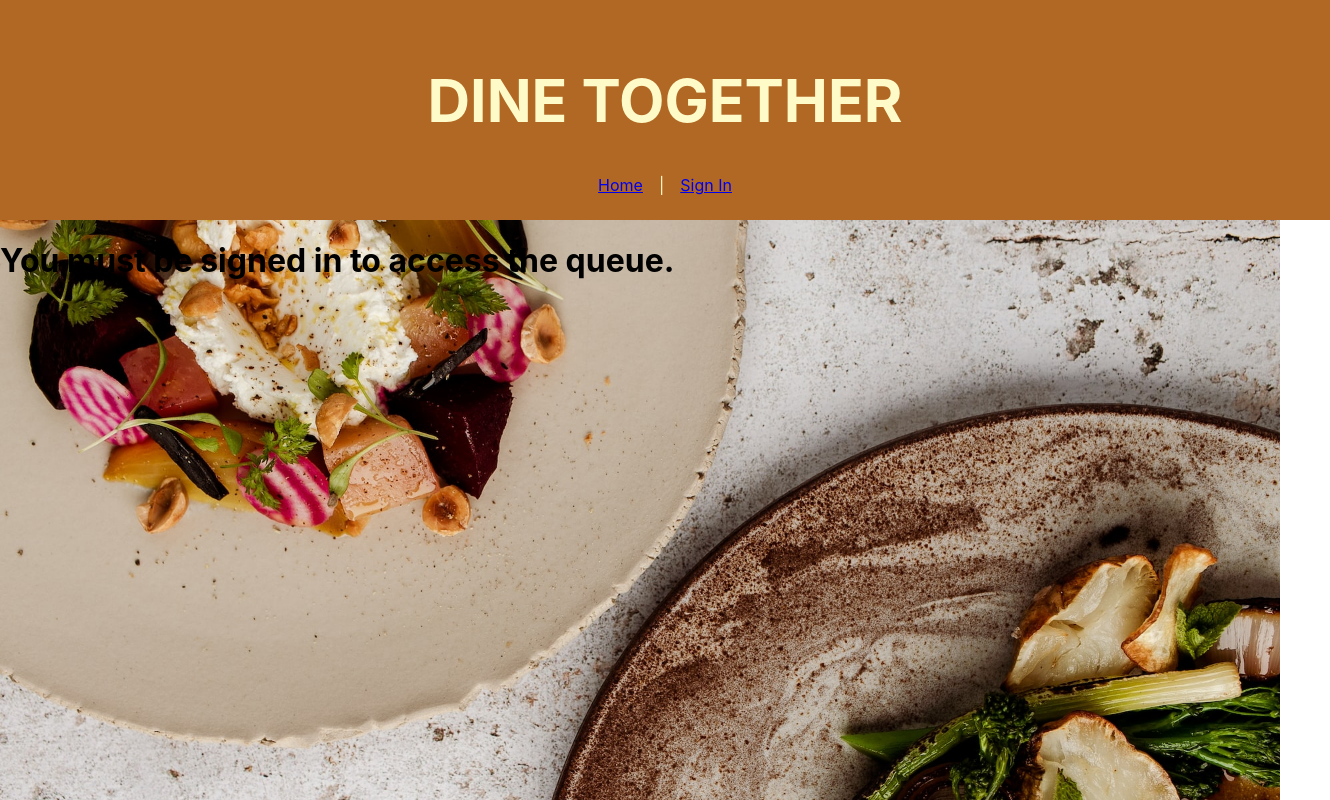
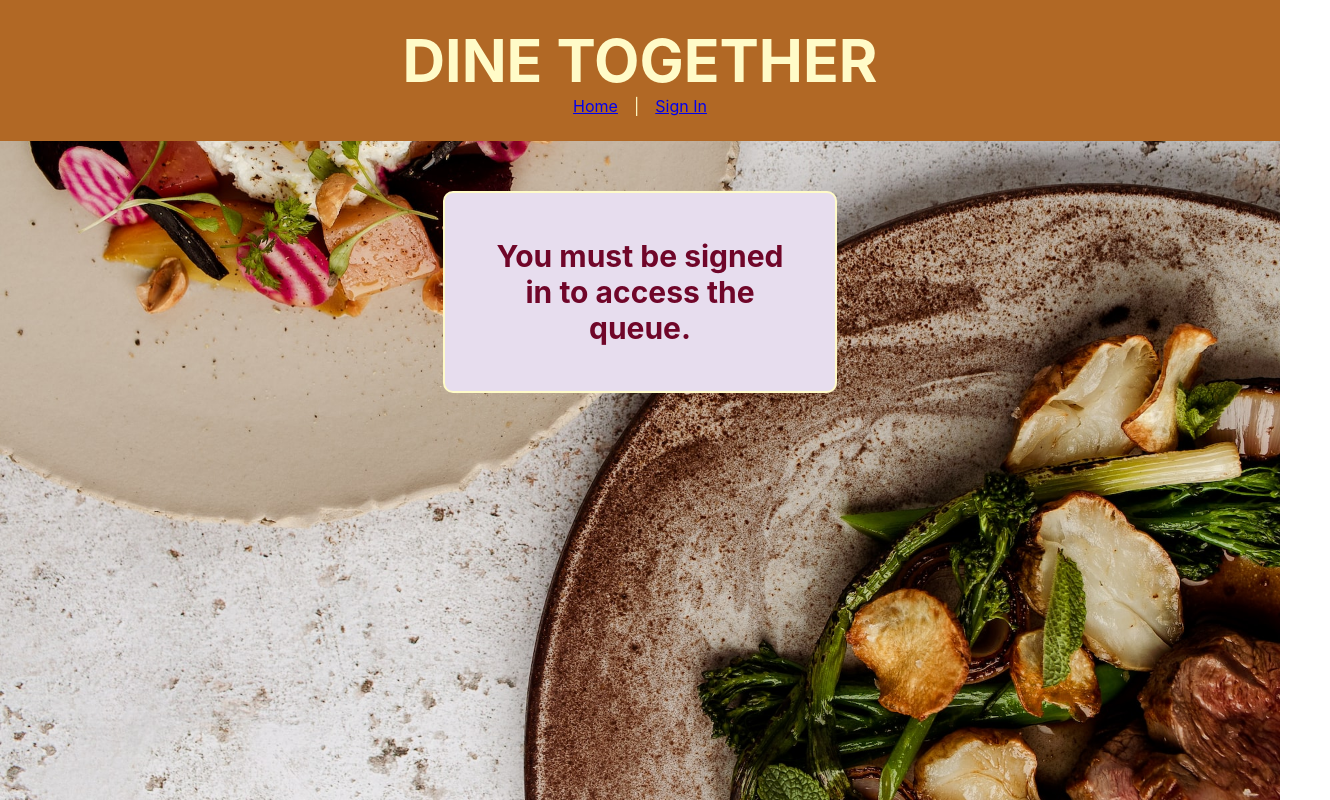
Before and after one commit to AsheUrban/Dine-Together, a React (Create React App) app: page / in a window 1280 px wide. Shown: the whole page, 1330 px wide, since content can reach past the window. Built offline with nearby package versions, Linux system fonts and the light colour scheme; no server answers; the database is empty.

Commit message:
Update UI, minor tweaks, update language, general aesthetic tidying

```diff
--- a/src/components/Background.js
+++ b/src/components/Background.js
@@ -3,9 +3,12 @@ import { Link } from 'react-router-dom';
 import styled from 'styled-components';
 import platedfood from '../img/platedfood.jpg';
 
+
 const BackgroundStyles = styled.div`
 z-index: -5;
 position: fixed;
+top: 0;
+left: 0;
 width: 100vw;
 height: 100vh;
 background-image: url(${platedfood});
--- a/src/components/EditPostForm.js
+++ b/src/components/EditPostForm.js
@@ -19,7 +19,7 @@ function EditPostForm (props) {
     <React.Fragment>
       <ReusableForm
         formSubmissionHandler={handleEditPostFormSubmission}
-        buttonText='Update Post' />
+        buttonText='Update Restaurant' />
     </React.Fragment>
   );
 }
--- a/src/components/Header.js
+++ b/src/components/Header.js
@@ -9,14 +9,17 @@ const DineTogetherHeader = styled.div`
   padding: 25px;
   margin: auto;
   background-color: #B16825;
+  box-sizing: border-box;
 `;
 
 const H1 = styled.h1`
   font-size: 59px;
+  margin: 0;
 `
 const Center = styled.div`
   display: flex;
   justify-content: center;
+  margin-top: 0;
 `;
 
 function Header(){
--- a/src/components/NewPostForm.js
+++ b/src/components/NewPostForm.js
@@ -19,7 +19,7 @@ function NewPostForm(props){
     <React.Fragment>
       <ReusableForm
         formSubmissionHandler={handleNewPostFormSubmission}
-        buttonText='Add Post' />
+        buttonText='Add Restaurant' />
     </React.Fragment>
   );
 }
--- a/src/components/PostControl.js
+++ b/src/components/PostControl.js
@@ -39,6 +39,23 @@ function PostControl() {
     padding: 25px;
     margin: auto;
   `;
+
+  const DineTogetherPosts = styled.div`
+    background-color: #E7DDEE;
+    width: 300px;
+    margin: auto;
+    margin-top: 50px;
+    padding: 45px;
+    border: 2px solid #fffbc8;
+    text-align: center;
+    border-radius: 10px;
+    `;
+
+  const H1 = styled.h1`
+    font-size: 30px;
+    color: #700629;
+    margin: 0;
+    `;
 
   useEffect(() => {
     function updatePostElapsedWaitTime() {
@@ -131,7 +148,9 @@ function PostControl() {
   if (auth.currentUser == null) {
     return (
       <React.Fragment>
-        <h1>You must be signed in to access the queue.</h1>
+        <DineTogetherPosts>
+           <H1>You must be signed in to access the queue.</H1>
+        </DineTogetherPosts>
       </React.Fragment>
     )
   } else if (auth.currentUser != null) {
@@ -160,7 +179,7 @@ function PostControl() {
       currentlyVisibleState = <PostList
       onPostSelection={handleChangingSelectedPost}
       postList={mainPostList} />;
-      buttonText = 'Add Post';
+      buttonText = 'Add Restaurant';
     }
     return (
       <>
--- a/src/components/PostDetail.js
+++ b/src/components/PostDetail.js
@@ -53,8 +53,8 @@ const Button = styled.button`
         <H1>{post.names}</H1>
         <H3>{post.location}</H3>
         <p><em>{post.issue}</em></p>
-        <Button onClick={onClickingEdit}>Update Post</Button>
-        <Button onClick={()=> onClickingDelete(post.id)}>Close Post</Button>
+        <Button onClick={onClickingEdit}>Update Restaurant</Button>
+        <Button onClick={()=> onClickingDelete(post.id)}>Delete Restaurant</Button>
         </DineTogetherPosts>
     </React.Fragment>
   );
--- a/src/components/PostList.js
+++ b/src/components/PostList.js
@@ -13,6 +13,12 @@ padding: 45px;
   border: 2px solid #fffbc8;
   text-align: center;
   border-radius: 10px;
+  `;
+
+const H1 = styled.h1`
+  font-size: 30px;
+  color: #700629;
+  margin: 0;
   `;
 
 function PostList(props){
@@ -31,6 +37,7 @@ function PostList(props){
               id={post.id}
               key={post.id}/>
           )}
+          <H1>No restaurants have been added to the queue yet. Add a restaurant now.</H1>
         </DineTogetherPosts>
     </React.Fragment>
   );
```
Lines whose indentation alone changed are shown as unchanged.
